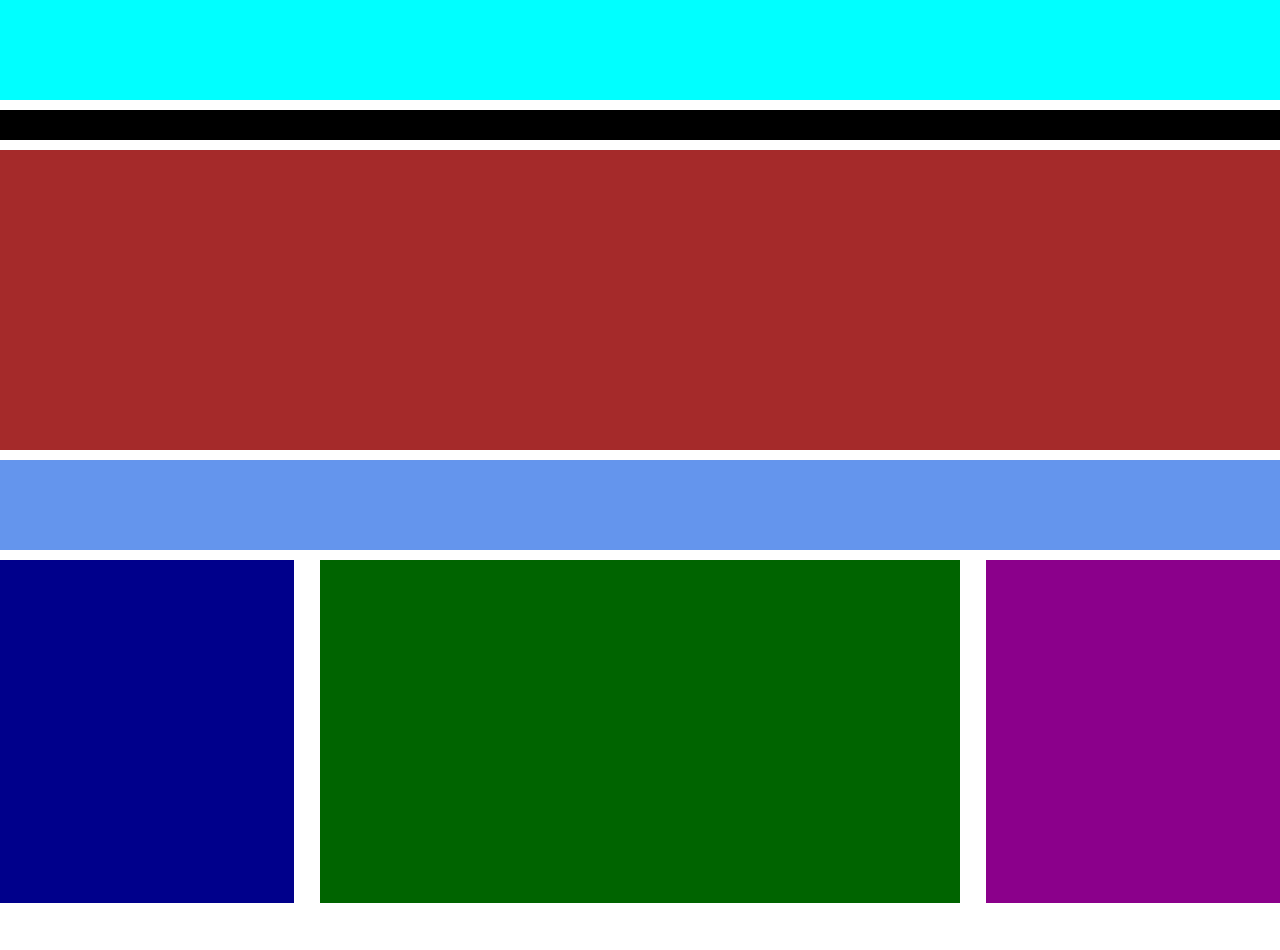
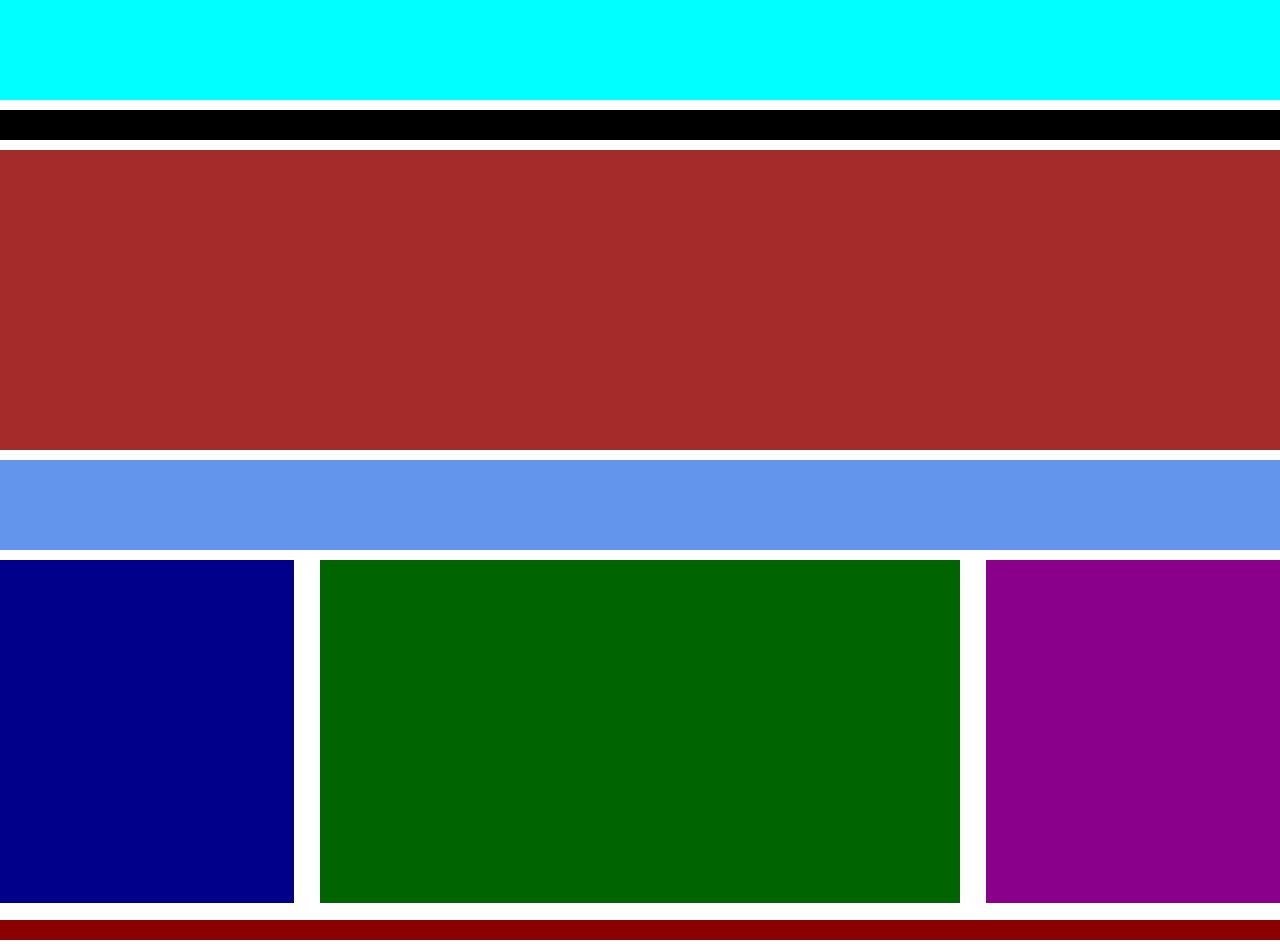
Before and after one commit to FabrizioRozzi/htmlcss-struttura-wp, a plain HTML site: page index.html in a window 1280 px wide. Before the commit the page ends 920 px from the top, so only its background shows below. Drawn offline with Linux system fonts and the light colour scheme.

Commit message:
completato

```diff
--- a/css/style.css
+++ b/css/style.css
@@ -75,5 +75,9 @@ margin-bottom: 10px;
 }
     /* / MAIN  */
     /* FOOTER  */
-
+footer{
+  width: 100%;
+  height: 20px;
+  background-color: darkred;
+}
     /* / FOOTER  */
```
Also changed, not shown: index.html (line endings or trailing spaces).
